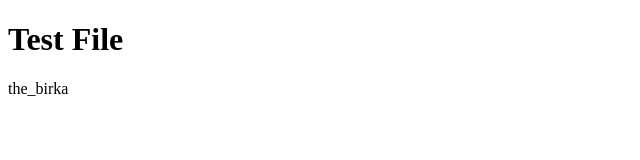
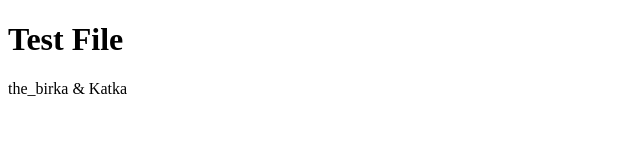
Before and after one commit to birkathe/gittest, a plain HTML site: page index.html in a window 1280 px wide. Shown: the full height of the page, 0-640 px from the left. Drawn offline with Linux system fonts and the light colour scheme.

Commit message:
Update index.html

```diff
--- a/index.html
+++ b/index.html
@@ -7,6 +7,6 @@
 </head>
 <body>
     <h1>Test File</h1>
-    <div>the_birka</div>
+    <div>the_birka & Katka</div>
 </body>
 </html>
```
